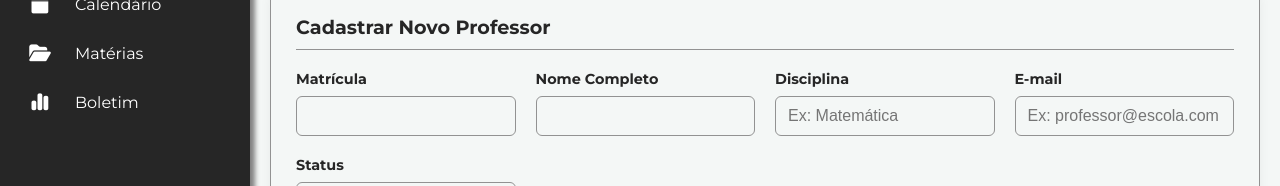
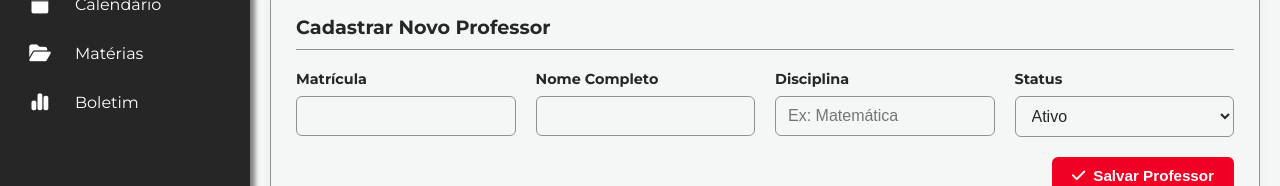
Before and after one commit to gustavomarmo/tivit-school-frontend, a React (Vite) app: page /professores in a window 1280 px wide. Shown: the part 371-557 px from the top of the page. Built offline with nearby package versions, Linux system fonts and the light colour scheme; no server answers; sample sign-in values are in the browser's storage.

Commit message:
fix: remoção do input de e-mail na criação do professor

```diff
--- a/src/pages/Professores/index.jsx
+++ b/src/pages/Professores/index.jsx
@@ -106,9 +106,6 @@ export function Professores() {
                             <Input label="Disciplina" placeholder="Ex: Matemática" required
                                 value={novoProf.disciplina}
                                 onChange={e => setNovoProf({ ...novoProf, disciplina: e.target.value })} />
-                            <Input label="E-mail" type="email" placeholder="Ex: professor@escola.com" required
-                                value={novoProf.email}
-                                onChange={e => setNovoProf({ ...novoProf, email: e.target.value })} />
                             <Select label="Status"
                                 value={novoProf.status}
                                 onChange={e => setNovoProf({ ...novoProf, status: e.target.value })}>
```
